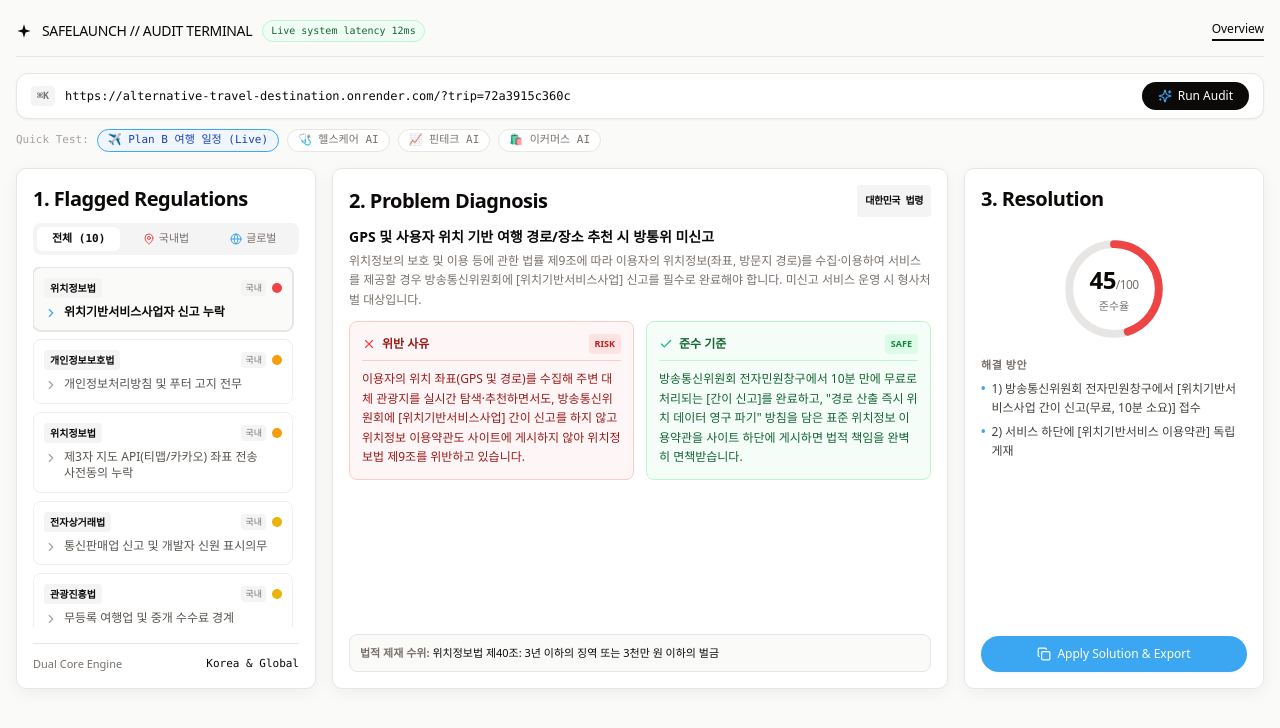
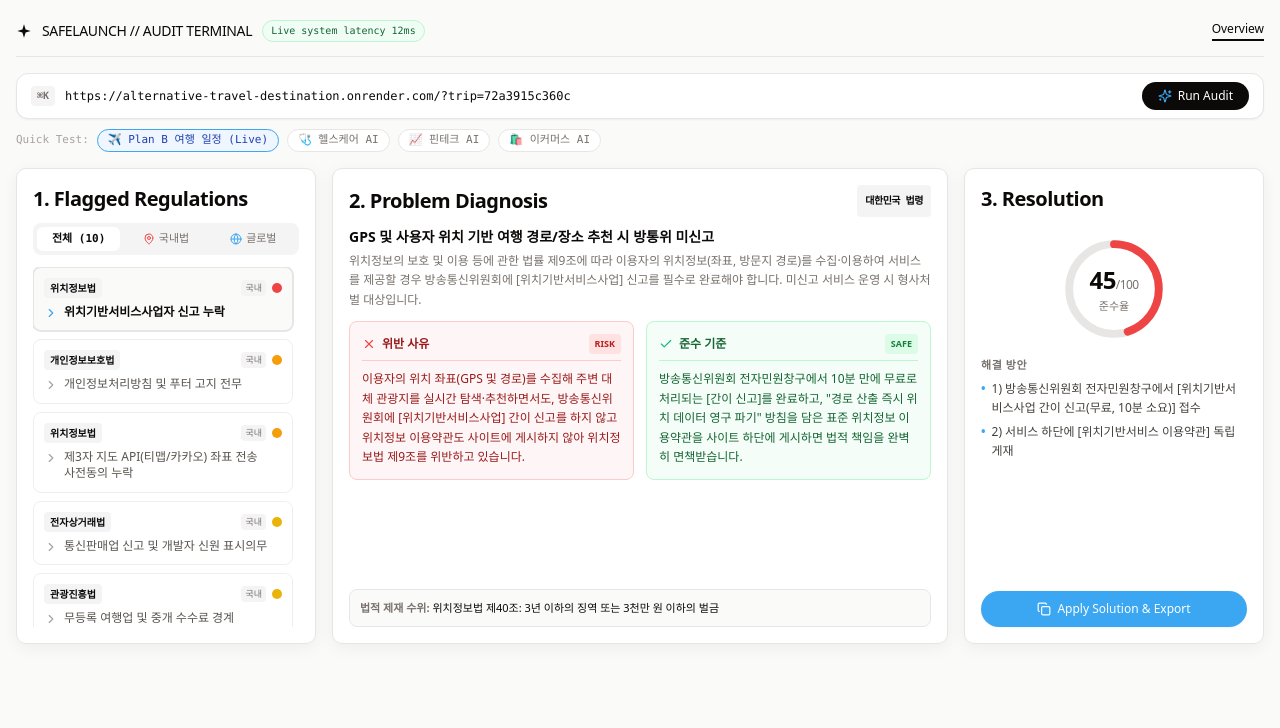
Before and after one commit to hun1105/SafeLaunch, a Next.js app: page / in a window 1280 px wide. Shown: the top 728 px of the page. Built offline with nearby package versions, Linux system fonts and the light colour scheme.

Commit message:
refactor: remove Dual Core Engine footer from Column 1 for cleaner UI

```diff
--- a/app/page.tsx
+++ b/app/page.tsx
@@ -307,11 +307,6 @@ export default function Home() {
               })}
             </div>
           </div>
-
-          <div className="pt-3 border-t border-[#e8e6e5] mt-4 text-[11px] text-[#78716c] flex justify-between">
-            <span>Dual Core Engine</span>
-            <span className="font-mono text-[#0c0a09]">Korea & Global</span>
-          </div>
         </div>
 
         {/* 2단: 2. Problem Diagnosis (Diff Inspector) (6 cols) */}
```
